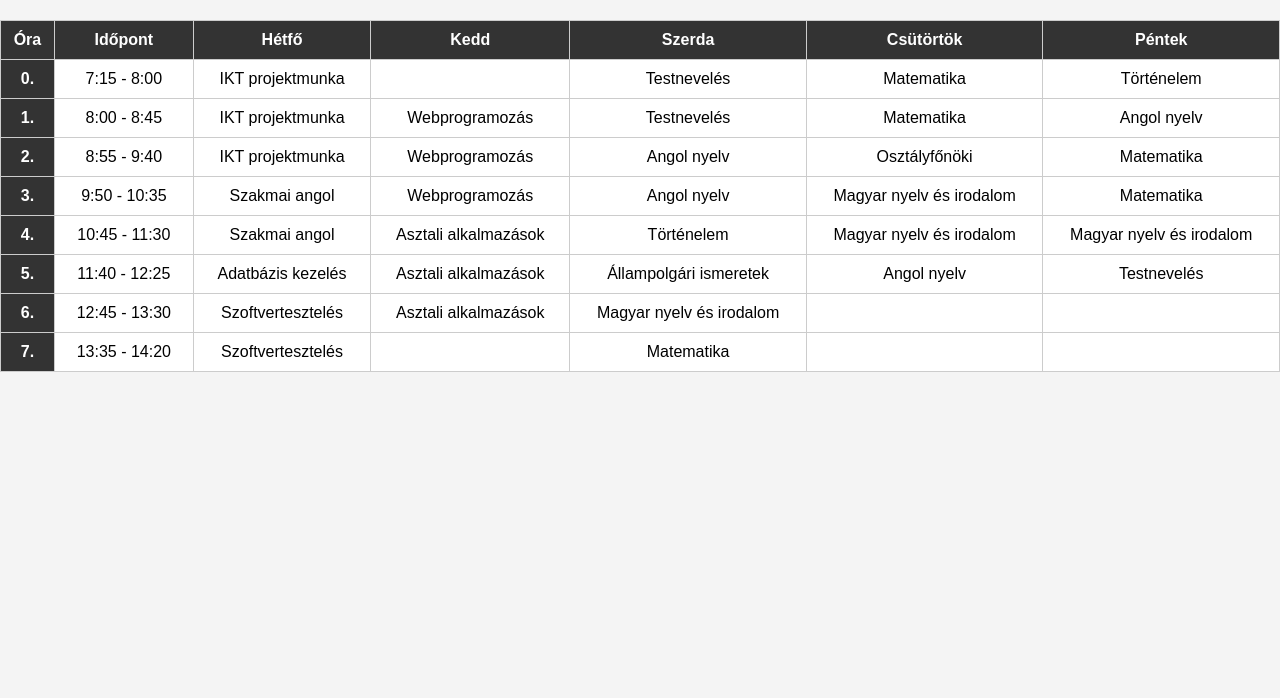
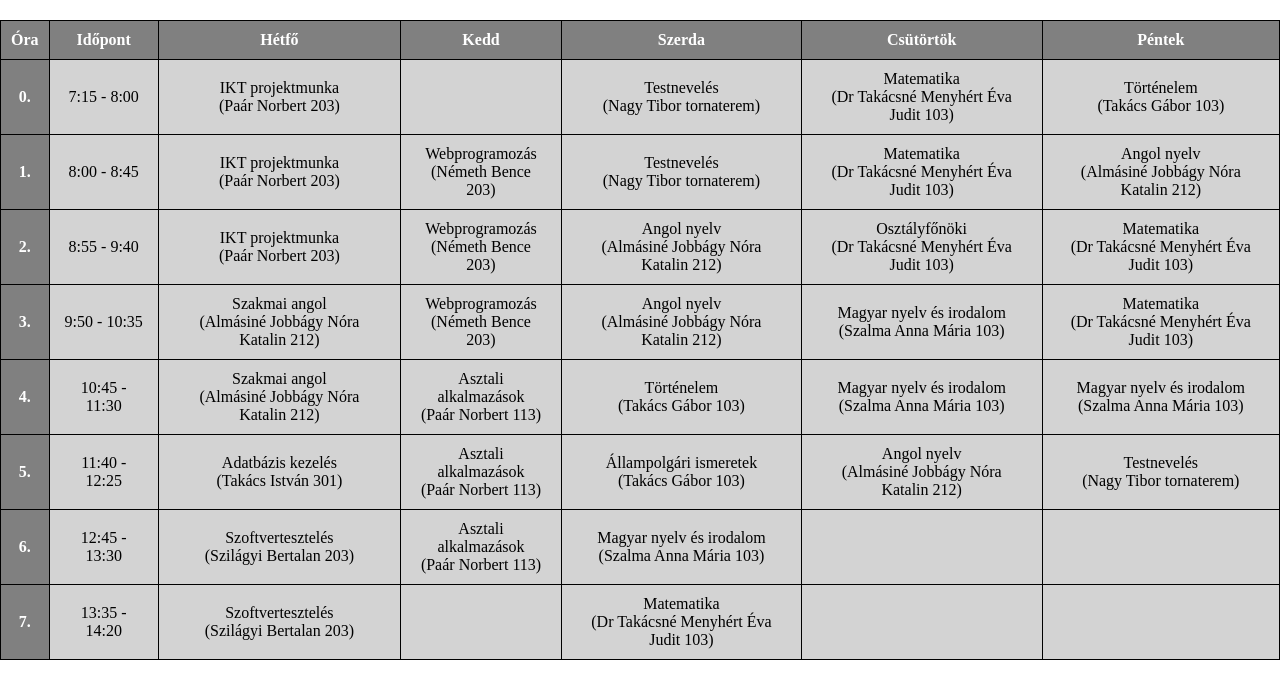
Before and after one commit to zadort/kando_webprogramozas, a plain HTML site: page orarend.html in a window 1280 px wide. Drawn offline with Linux system fonts and the light colour scheme.

Commit message:
Update orarend.html

```diff
--- a/orarend.html
+++ b/orarend.html
@@ -26,8 +26,8 @@
         }
 
         body {
-            background-color: #f4f4f4;
-            font-family: Arial, sans-serif;
+            font-family: 'Times New Roman', Times, serif;
+            color: black;
         }
 
         .orarend {
@@ -38,18 +38,18 @@
 
         .orarend th,
         .orarend td {
-            border: 1px solid #ccc;
+            border: 1px solid black;
             padding: 10px;
             text-align: center;
         }
 
         .orarend th {
-            background-color: #333;
-            color: #fff;
+            background-color: black;
+            color: gray;
         }
 
         .orarend td {
-            background-color: #fff;
+            background-color: lightgray;
         }
 
         .orarend td:not(:first-child),
@@ -59,13 +59,13 @@
         }
 
         .orarend th {
-            background-color: #333;
-            color: #fff;
+            background-color: gray;
+            color: white;
             font-weight: bold;
         }
 
         .orarend tbody tr:nth-child(odd) {
-            background-color: #f2f2f2;
+            background-color: black;
         }
     </style>
     <table class="orarend" style="width:100%">
@@ -81,72 +81,72 @@
         <tr>
             <th>0.</th>
             <td>7:15 - 8:00</td>
-            <td>IKT projektmunka</td>
+            <td>IKT projektmunka <br> (Paár Norbert 203)</td>
             <td></td>
-            <td>Testnevelés</td>
-            <td>Matematika</td>
-            <td>Történelem</td>
+            <td>Testnevelés <br> (Nagy Tibor tornaterem)</td>
+            <td>Matematika <br> (Dr Takácsné Menyhért Éva Judit 103)</td>
+            <td>Történelem <br> (Takács Gábor 103)</td>
         </tr>
         <tr>
             <th>1.</th>
             <td>8:00 - 8:45</td>
-            <td>IKT projektmunka</td>
-            <td>Webprogramozás</td>
-            <td>Testnevelés</td>
-            <td>Matematika</td>
-            <td>Angol nyelv</td>
+            <td>IKT projektmunka <br> (Paár Norbert 203)</td>
+            <td>Webprogramozás <br> (Németh Bence 203)</td>
+            <td>Testnevelés <br> (Nagy Tibor tornaterem)</td>
+            <td>Matematika <br> (Dr Takácsné Menyhért Éva Judit 103)</td>
+            <td>Angol nyelv <br> (Almásiné Jobbágy Nóra Katalin 212)</td>
         </tr>
         <tr>
             <th>2.</th>
             <td>8:55 - 9:40</td>
-            <td>IKT projektmunka</td>
-            <td>Webprogramozás</td>
-            <td>Angol nyelv</td>
-            <td>Osztályfőnöki</td>
-            <td>Matematika</td>
+            <td>IKT projektmunka <br> (Paár Norbert 203)</td>
+            <td>Webprogramozás <br> (Németh Bence 203)</td>
+            <td>Angol nyelv <br> (Almásiné Jobbágy Nóra Katalin 212)</td>
+            <td>Osztályfőnöki <br> (Dr Takácsné Menyhért Éva Judit 103)</td>
+            <td>Matematika <br> (Dr Takácsné Menyhért Éva Judit 103)</td>
         </tr>
         <tr>
             <th>3.</th>
             <td>9:50 - 10:35</td>
-            <td>Szakmai angol</td>
-            <td>Webprogramozás</td>
-            <td>Angol nyelv</td>
-            <td>Magyar nyelv és irodalom</td>
-            <td>Matematika</td>
+            <td>Szakmai angol <br> (Almásiné Jobbágy Nóra Katalin 212)</td>
+            <td>Webprogramozás <br> (Németh Bence 203)</td>
+            <td>Angol nyelv <br> (Almásiné Jobbágy Nóra Katalin 212)</td>
+            <td>Magyar nyelv és irodalom <br> (Szalma Anna Mária 103)</td>
+            <td>Matematika <br> (Dr Takácsné Menyhért Éva Judit 103)</td>
         </tr>
         <tr>
             <th>4.</th>
             <td>10:45 - 11:30</td>
-            <td>Szakmai angol</td>
-            <td>Asztali alkalmazások</td>
-            <td>Történelem</td>
-            <td>Magyar nyelv és irodalom</td>
-            <td>Magyar nyelv és irodalom</td>
+            <td>Szakmai angol <br> (Almásiné Jobbágy Nóra Katalin 212)</td>
+            <td>Asztali alkalmazások <br> (Paár Norbert 113)</td>
+            <td>Történelem <br> (Takács Gábor 103)</td>
+            <td>Magyar nyelv és irodalom <br> (Szalma Anna Mária 103)</td>
+            <td>Magyar nyelv és irodalom <br> (Szalma Anna Mária 103)</td>
         </tr>
         <tr>
             <th>5.</th>
             <td>11:40 - 12:25</td>
-            <td>Adatbázis kezelés</td>
-            <td>Asztali alkalmazások</td>
-            <td>Állampolgári ismeretek</td>
-            <td>Angol nyelv</td>
-            <td>Testnevelés</td>
+            <td>Adatbázis kezelés <br> (Takács István 301)</td>
+            <td>Asztali alkalmazások <br> (Paár Norbert 113)</td>
+            <td>Állampolgári ismeretek <br> (Takács Gábor 103)</td>
+            <td>Angol nyelv <br> (Almásiné Jobbágy Nóra Katalin 212)</td>
+            <td>Testnevelés <br> (Nagy Tibor tornaterem)</td>
         </tr>
         <tr>
             <th>6.</th>
             <td>12:45 - 13:30</td>
-            <td>Szoftvertesztelés</td>
-            <td>Asztali alkalmazások</td>
-            <td>Magyar nyelv és irodalom</td>
+            <td>Szoftvertesztelés <br> (Szilágyi Bertalan 203)</td>
+            <td>Asztali alkalmazások <br> (Paár Norbert 113)</td>
+            <td>Magyar nyelv és irodalom <br> (Szalma Anna Mária 103)</td>
             <td></td>
             <td></td>
         </tr>
         <tr>
             <th>7.</th>
             <td>13:35 - 14:20</td>
-            <td>Szoftvertesztelés</td>
+            <td>Szoftvertesztelés <br> (Szilágyi Bertalan 203)</td>
             <td></td>
-            <td>Matematika</td>
+            <td>Matematika <br> (Dr Takácsné Menyhért Éva Judit 103)</td>
             <td></td>
             <td></td>
         </tr>
```
